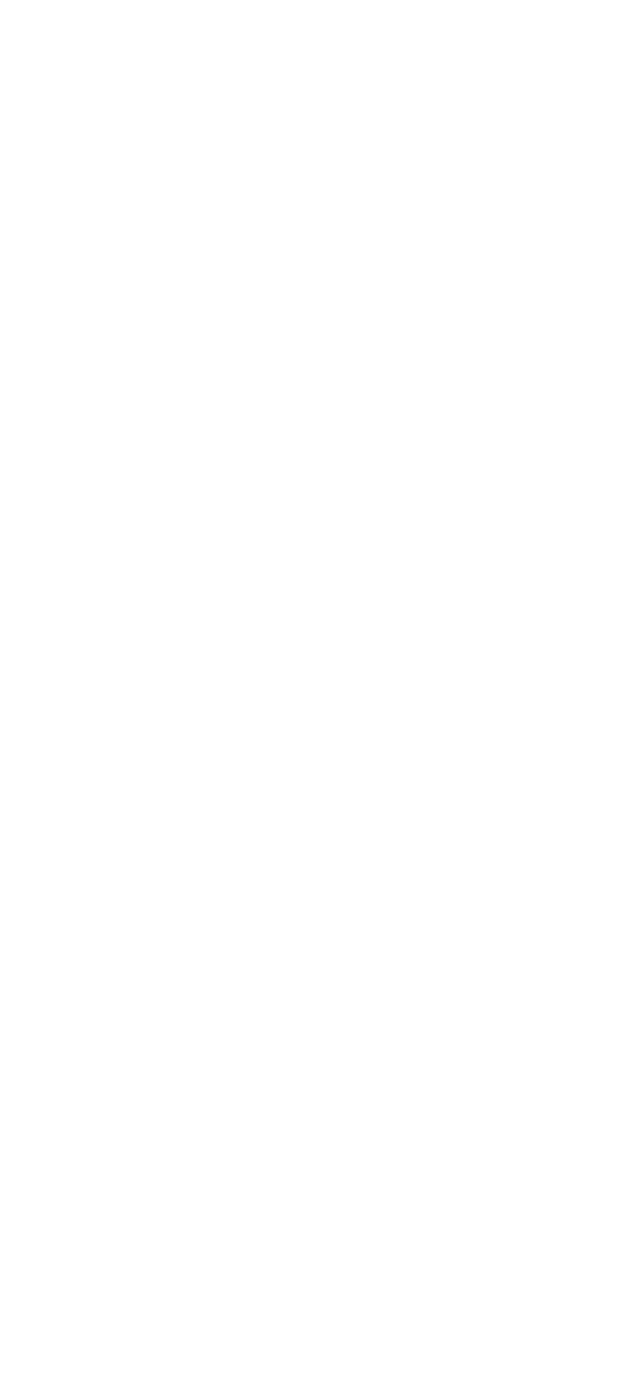
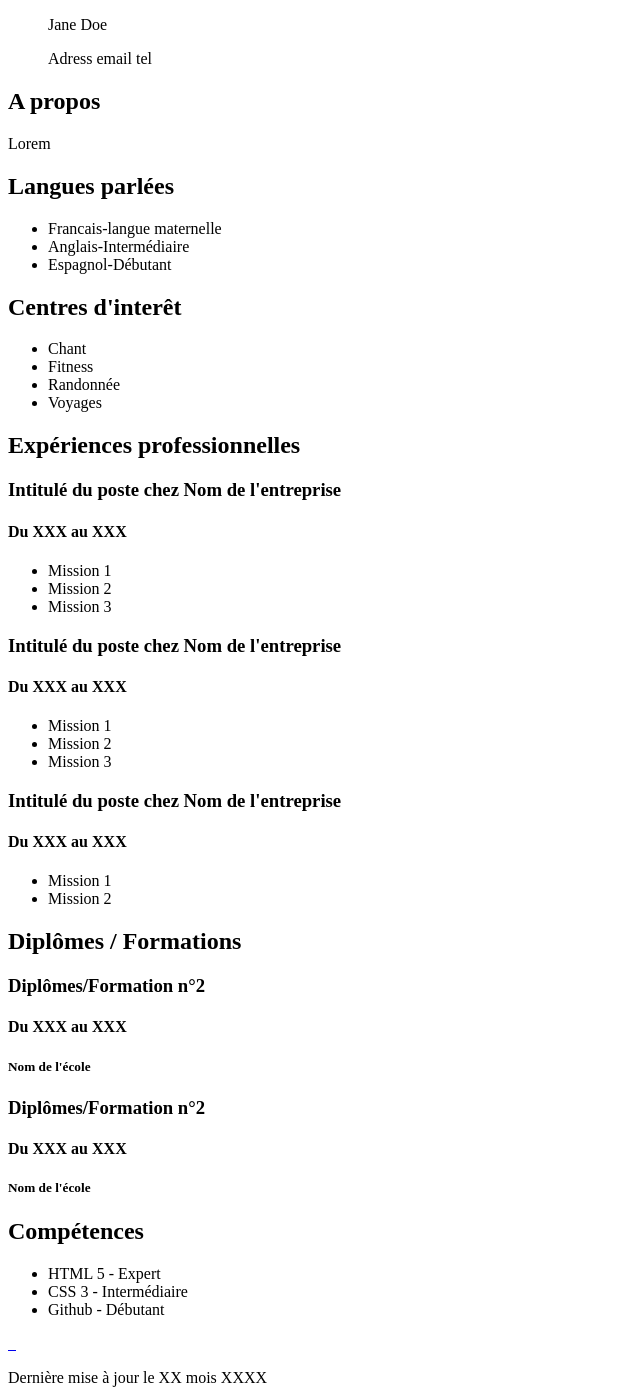
Before and after one commit to iWutang/CVenLigne3, a plain HTML site: page index.html in a window 1280 px wide. Shown: the whole page, without its empty margins (0-640 px from the left). Before the commit the page ends 800 px from the top, so only its background shows below. Drawn offline with Linux system fonts and the light colour scheme.

Commit message:
CV base only html

```diff
--- a/index.html
+++ b/index.html
@@ -8,33 +8,85 @@
 </head>
 <body>
     <header>
-
+        <section>
+            <figure>
+                <a href="photo"></a>
+                <figcaption>Jane Doe</figcaption>
+            </figure>
+            <div id="Poste"></div>
+        </section>
     </header>
-
-
-
-
-
-
-
-
-
-
-
-
-
-
-
-
-
-
-
-
-
-
-
-
+    <nav>
+        <ul>
+            Adress email tel
+        </ul>
+    </nav>
+    <section id="principal">
+        <article>
+            <h2>A propos</h2>
+            <p>Lorem </p>
+            <h2>Langues parlées</h2>
+            <ul>
+                <li>Francais-langue maternelle</li>
+                <li>Anglais-Intermédiaire</li>
+                <li>Espagnol-Débutant</li>
+            </ul>
+            <h2>Centres d'interêt</h2>
+            <ul>
+                <li>Chant</li>
+                <li>Fitness</li>
+                <li>Randonnée</li>
+                <li>Voyages</li>
+            </ul>
+        </article>
+    </section>
+    <section id="secondaire">
+        <h1>Expériences professionnelles</h1>
+        <h3>Intitulé du poste chez Nom de l'entreprise</h3>
+        <h4>Du XXX au XXX</h4>
+        <ul>
+            <li>Mission 1</li>
+            <li>Mission 2</li>
+            <li>Mission 3</li>
+        </ul>
+        <h3>Intitulé du poste chez Nom de l'entreprise</h3>
+        <h4>Du XXX au XXX</h4>
+        <ul>
+            <li>Mission 1</li>
+            <li>Mission 2</li>
+            <li>Mission 3</li>
+        </ul>
+        <h3>Intitulé du poste chez Nom de l'entreprise</h3>
+        <h4>Du XXX au XXX</h4>
+        <ul>
+            <li>Mission 1</li>
+            <li>Mission 2</li>
+        </ul>
+        <h1>Diplômes / Formations</h1>
+        <h3>Diplômes/Formation n°2</h3>
+        <h4>Du XXX au XXX</h4>
+        <h5>Nom de l'école</h5>
+        <h3>Diplômes/Formation n°2</h3>
+        <h4>Du XXX au XXX</h4>
+        <h5>Nom de l'école</h5>
+        <h1>Compétences</h1>
+        <ul>
+            <li>HTML 5 - Expert</li>
+            <li>CSS 3 - Intermédiaire</li>
+            <li>Github - Débutant</li>
+        </ul>
+    </section>
     <footer>
+        <a href="Linkedin">
+            <img src="" alt="">
+        </a>
+        <a href="Twitter">
+            <img src="" alt="">
+        </a>
+        <a href="Github">
+            <img src="" alt="">
+        </a>
+        <p>Dernière mise à jour le XX mois XXXX</p>
 
     </footer>
 </body>
```
